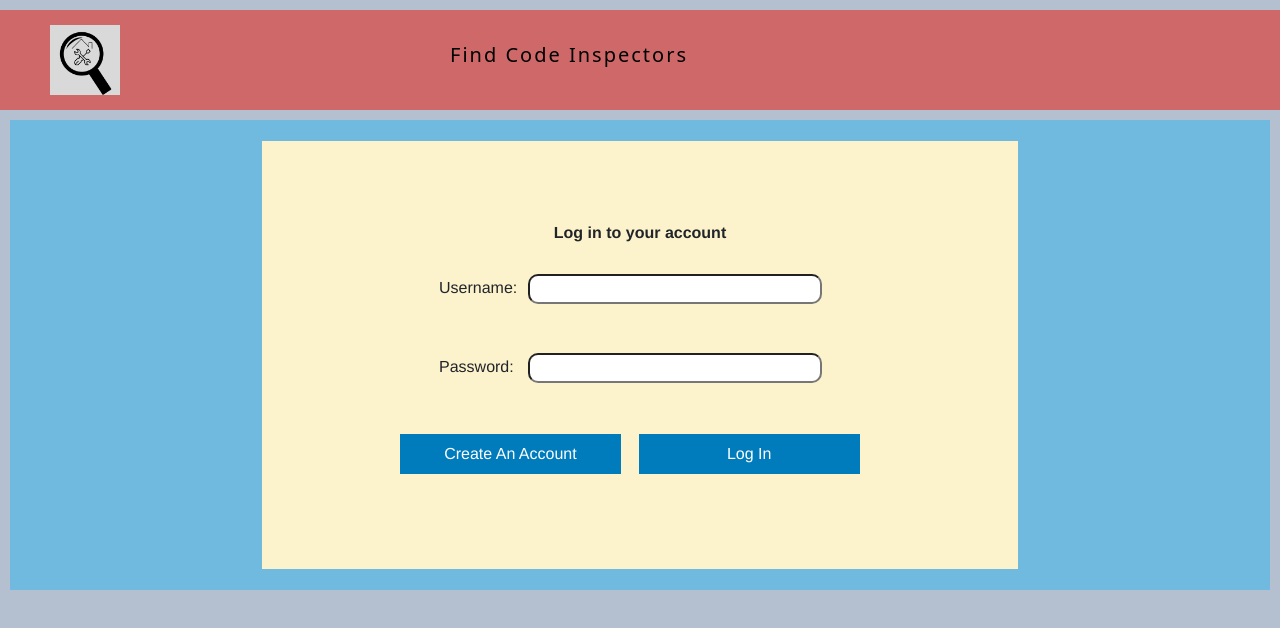
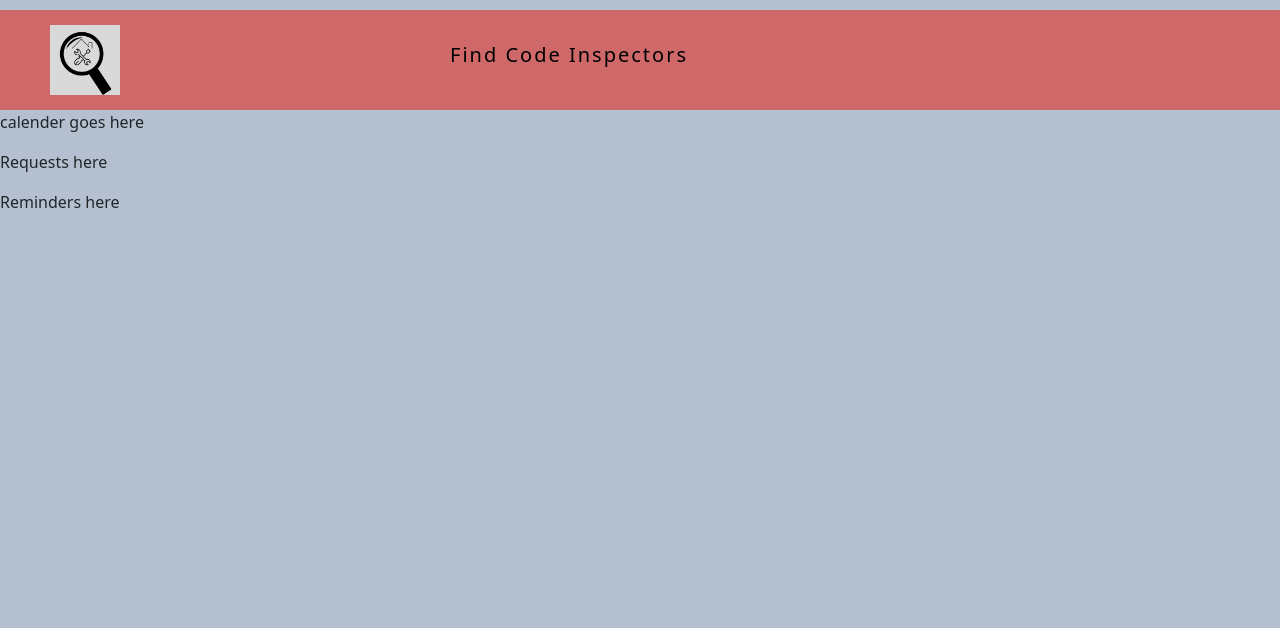
Before and after one commit to smahavadi/capstone4155, an Angular app in the folder FrontEnd/angular-code-inspectors/: page / in a window 1280 px wide. Shown: the top 628 px of the page. Built offline with nearby package versions, Linux system fonts and the light colour scheme.

Commit message:
testing inspector-profile

```diff
--- a/FrontEnd/angular-code-inspectors/src/app/app.component.html
+++ b/FrontEnd/angular-code-inspectors/src/app/app.component.html
@@ -1,7 +1,7 @@
 <!--Header-->
 <app-header></app-header>
 
-<app-login></app-login>
+<app-inspector-profile></app-inspector-profile>
 <!--Routes-->
 
 <!--Footer if we want-->
```
